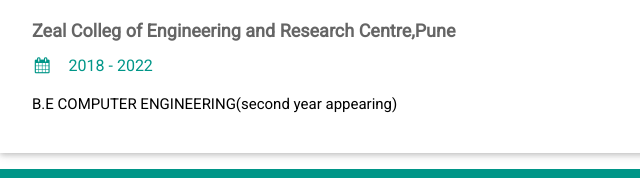
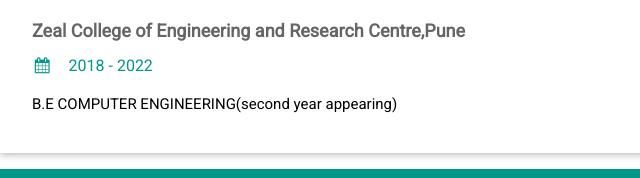
Before and after one commit to Bandal33/Bandal33.github.io, a plain HTML site: page index.html in a window 1280 px wide. Shown: the part 2029-2207 px from the top of the page, 0-640 px from the left. Drawn offline with nearby package versions, Linux system fonts and the light colour scheme.

Commit message:
Update index.html

```diff
--- a/index.html
+++ b/index.html
@@ -123,7 +123,7 @@
            <h2 class="w3-text-grey w3-padding-16"><i class="fa fa-certificate fa-fw w3-margin-right w3-xxlarge w3-text-teal"></i>Education</h2>
 
         <div class="w3-container">
-          <h5 class="w3-opacity"><b>Zeal Colleg of Engineering and Research Centre,Pune</b></h5>
+          <h5 class="w3-opacity"><b>Zeal College of Engineering and Research Centre,Pune</b></h5>
           <h6 class="w3-text-teal"><i class="fa fa-calendar fa-fw w3-margin-right"></i>2018 - 2022</h6>
           <p>B.E COMPUTER ENGINEERING(second year appearing)</p><br>
         </div>
```
